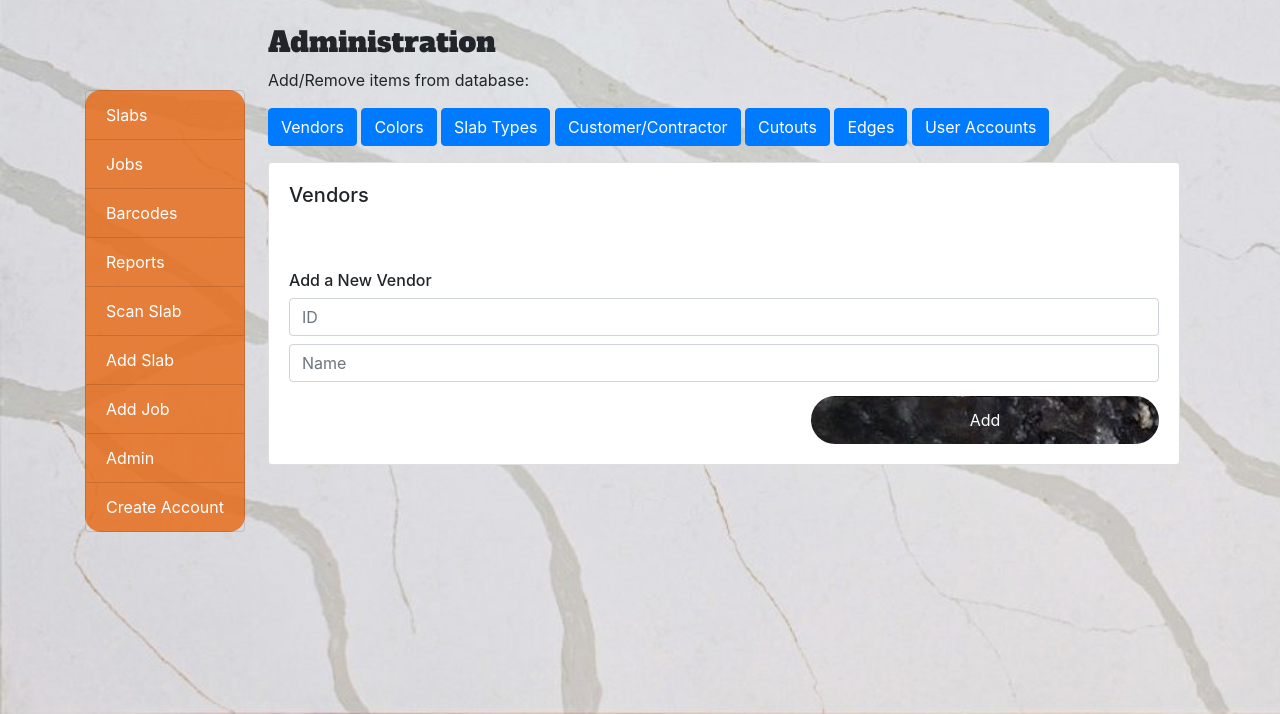
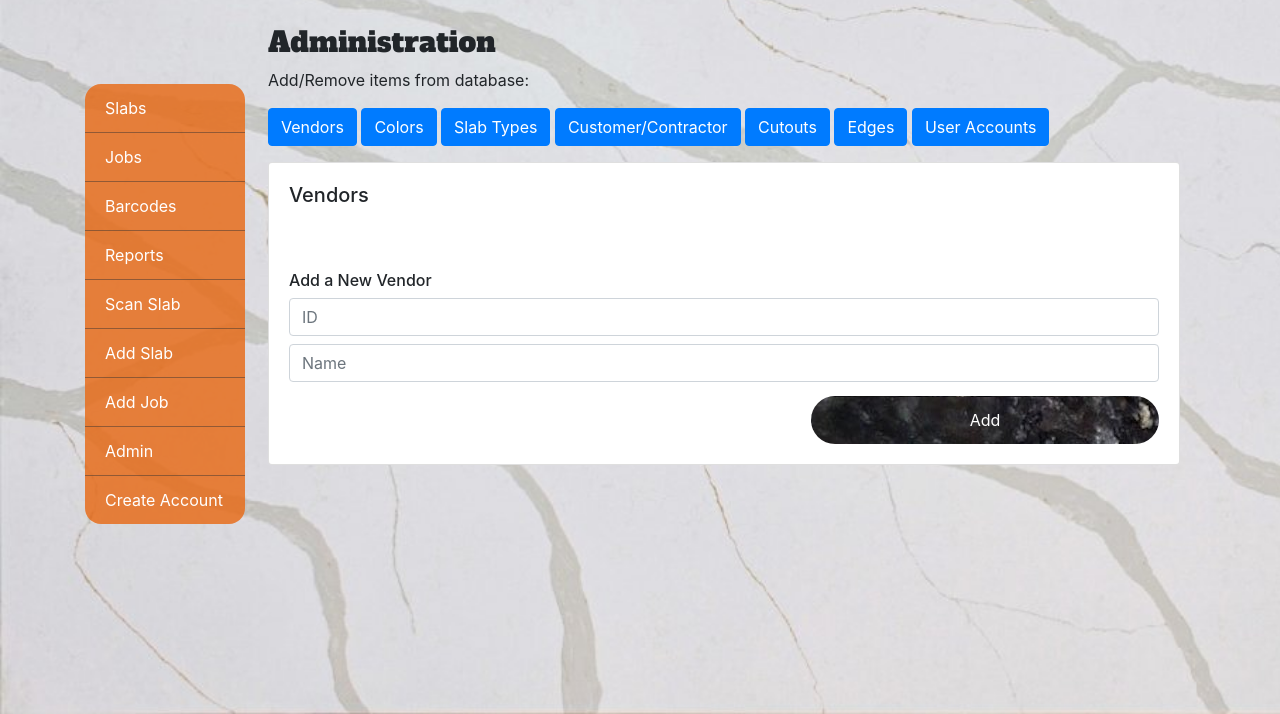
Before and after one commit to marcoh1012/BBCG-Inventory-Management, a Flask app: page /admin_page in a window 1280 px wide. Shown: the part 86-800 px from the top of the page. Run offline with Flask 2, Linux system fonts and the light colour scheme; the visitor is signed in with stand-in values (Sample User, id 1); data comes from the database, SQL or seed files in the repository; data that the repository does not hold is empty; some libraries are stand-ins or nearby versions.

Commit message:
side nav styling changes

```diff
--- a/static/style.css
+++ b/static/style.css
@@ -101,7 +101,7 @@ form input {
     background-color: rgba(231, 108, 26, 0.836);
     min-width: 10rem;
     height: fit-content;
-    margin-top: 6rem;
+    margin-top: 5.6rem;
     margin-right: 0.5rem;
     border-radius: 1rem;
     text-align: left;
@@ -162,10 +162,16 @@ form button {
     color: white;
     text-decoration: none;
     background-color: rgba(0, 0, 0, 0);
+    border: none;
+    border-bottom: 1px solid rgba(51, 49, 49, 0.466);
 }
 
 .list-group a:hover {
     background-color: rgb(2, 22, 83);
+}
+
+#create-account {
+    border-bottom: none;
 }
 
 .fa-trash-alt {
```
